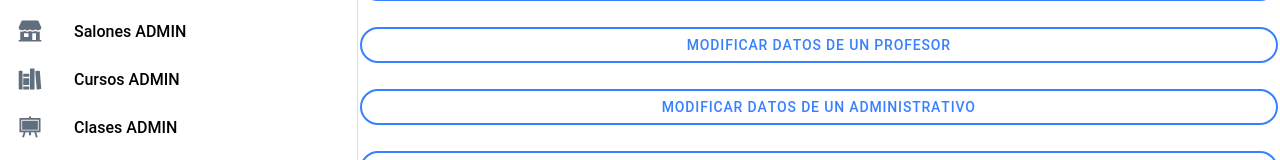
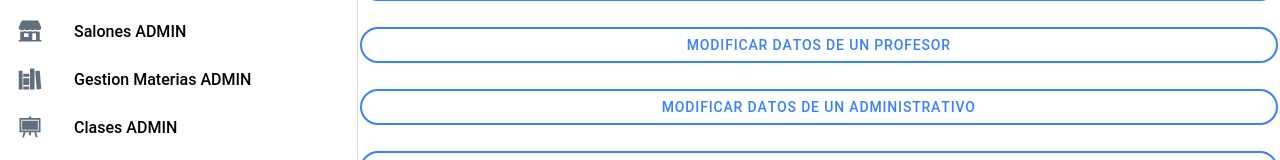
Before and after one commit to GraderUN/mobile, a React (Create React App) app: page /page/GestionU in a window 1280 px wide. Shown: the part 299-459 px from the top of the page. Built offline with nearby package versions, Linux system fonts and the light colour scheme; what @capacitor/core would draw is missing.

Commit message:
commit 4.30 am :ambulance:

```diff
--- a/src/components/Menu.tsx
+++ b/src/components/Menu.tsx
@@ -70,8 +70,8 @@ const appPages: AppPage[] = [
     mdIcon: storefrontSharp
   },
   {
-    title: 'Cursos ADMIN',
-    url: '/page/AgregarCursos',
+    title: 'Gestion Materias ADMIN',
+    url: '/page/MateriaManager',
     iosIcon: libraryOutline,
     mdIcon: librarySharp
   },
```
